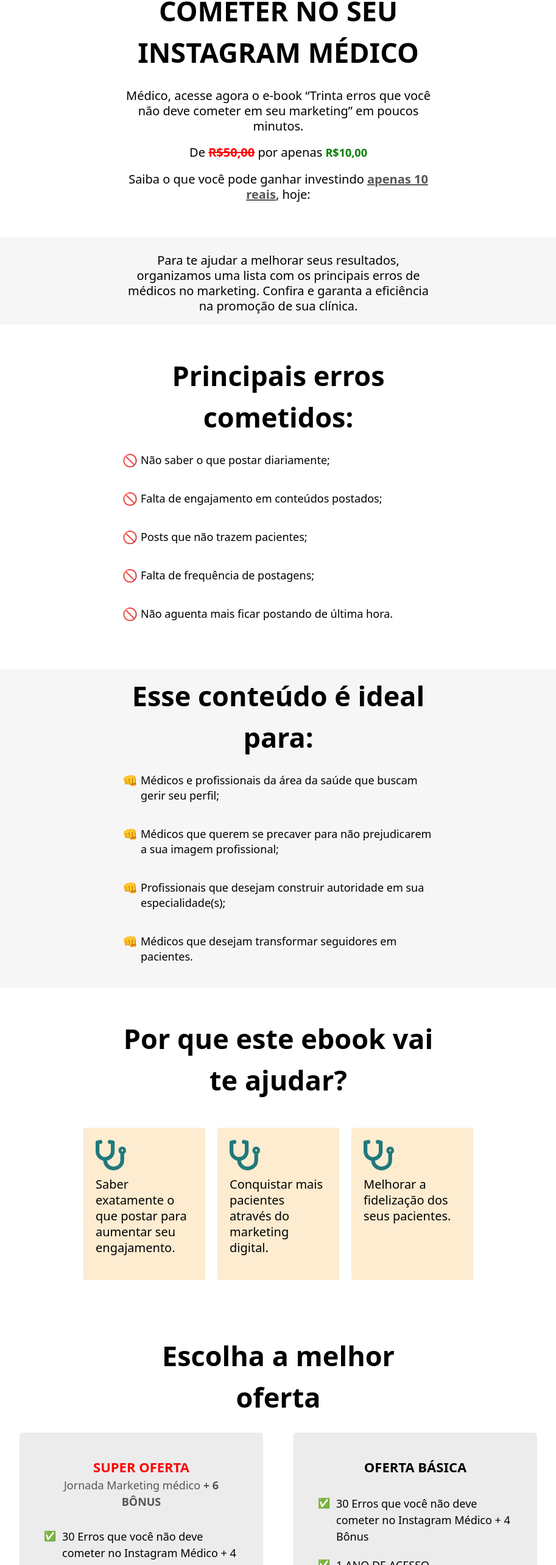
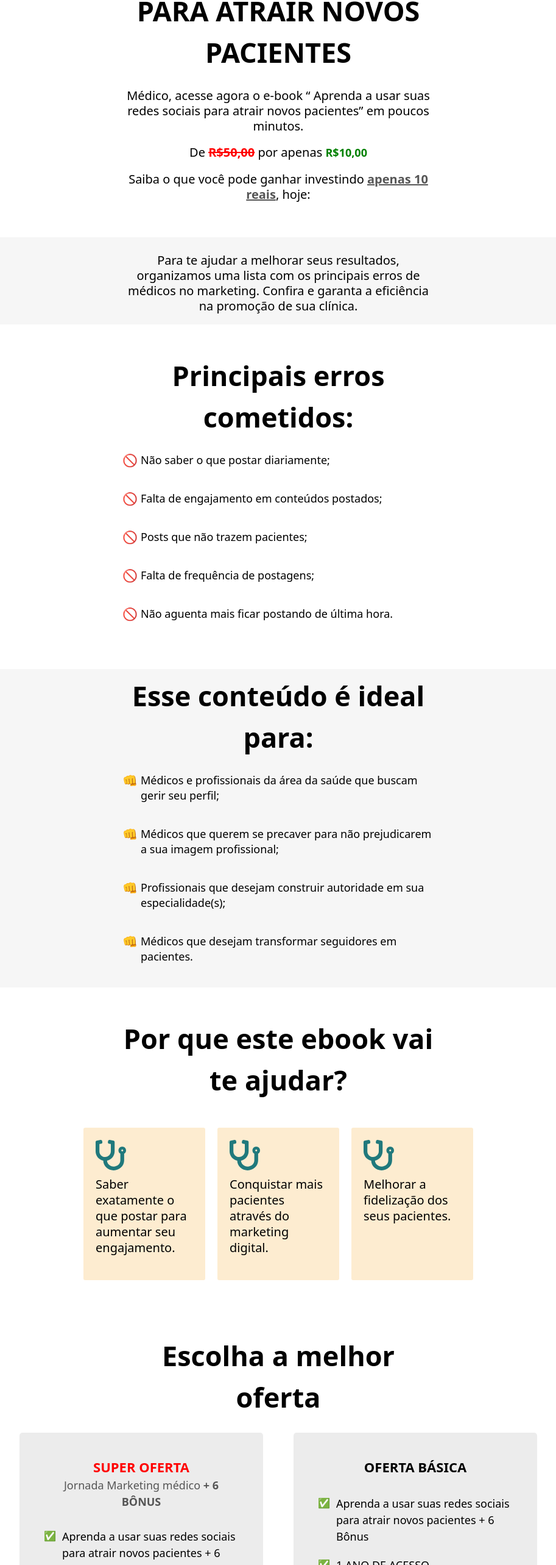
Before and after one commit to pedropatriota/landpage-produtodigital, a React (Create React App) app: page / in a window 1280 px wide. Shown: the part 228-2794 px from the top of the page at 61% size, without its empty margins (183-1096 px from the left). Built offline with nearby package versions, Linux system fonts and the light colour scheme.

Commit message:
Update index.tsx

```diff
--- a/src/components/template/index.tsx
+++ b/src/components/template/index.tsx
@@ -53,8 +53,7 @@ export const Template = () => {
     return (
       <>
         <p>
-          Médico, acesse agora o e-book “Trinta erros que você não deve cometer
-          em seu marketing” em poucos minutos.
+          Médico, acesse agora o e-book “ Aprenda a usar suas redes sociais para atrair novos pacientes” em poucos minutos.
         </p>
 
         <p>
@@ -72,7 +71,7 @@ export const Template = () => {
   const contentBonus = [
     {
       icon: "✅",
-      text: "30 Erros que você não deve cometer no Instagram Médico + 4 Bônus",
+      text: "Aprenda a usar suas redes sociais para atrair novos pacientes + 6 Bônus",
     },
     { icon: "✅", text: "BÔNUS#1: Construa a Bio para seu Instagram Médico" },
     { icon: "✅", text: "BÔNUS#2: Guia de como patrocinar conteúdos no Reels" },
@@ -89,7 +88,7 @@ export const Template = () => {
   const content = [
     {
       icon: "✅",
-      text: "30 Erros que você não deve cometer no Instagram Médico + 4 Bônus",
+      text: "Aprenda a usar suas redes sociais para atrair novos pacientes + 6 Bônus",
     },
     {
       icon: "✅",
@@ -104,7 +103,7 @@ export const Template = () => {
       <HeaderMessage
         hasLink={false}
         position="unset"
-        title="TRINTA ERROS QUE VOCÊ NÃO DEVE COMETER NO SEU INSTAGRAM MÉDICO"
+        title="APRENDA A USAR SUAS REDES SOCIAIS PARA ATRAIR NOVOS PACIENTES"
         description={descriptionHeader}
       />
       <Spacer margin="20px 0" />
```
